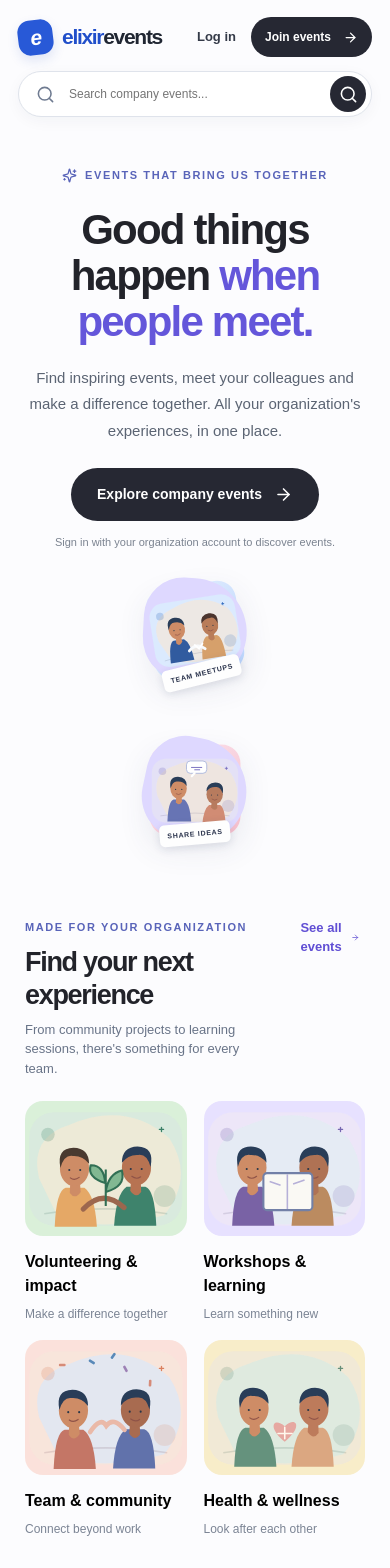
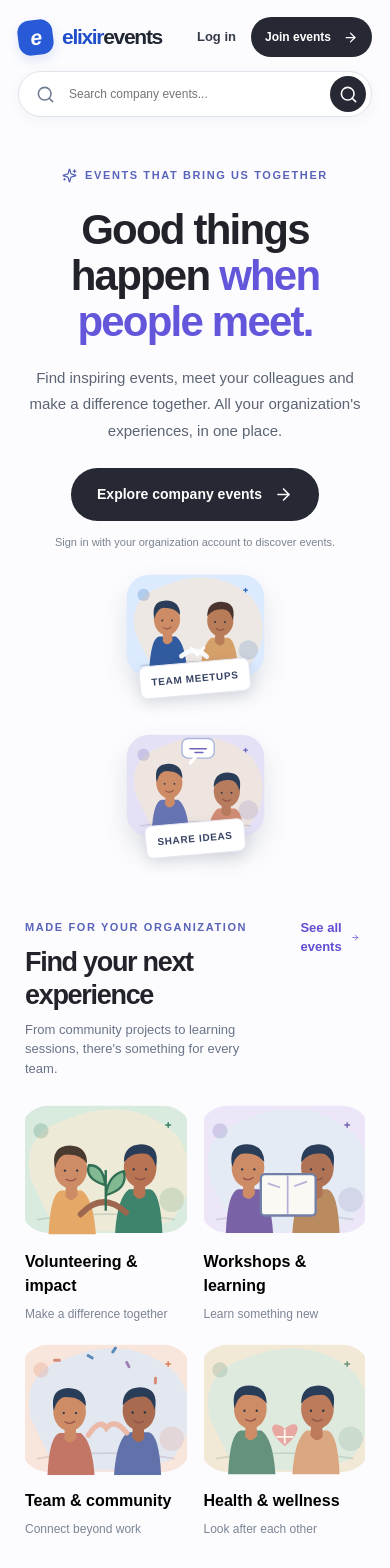
Before and after one commit to Ganatra-Ruchir/Corporate-Event-Management-Employee-Registration-Portal, a Next.js app: page / in a window 390 px wide. Shown: the top 1568 px of the page. Built offline with nearby package versions, Linux system fonts and the light colour scheme.

Commit message:
Apply unified visual language and responsive frames to original event illustrations

```diff
--- a/src/app/landing.css
+++ b/src/app/landing.css
@@ -64,3 +64,17 @@
 @media(max-width:1050px){.ep-shell .ed-meetup-bubble{width:95px;height:90px;font-size:51px}.ep-shell .ed-meetup-hero{grid-template-columns:95px minmax(260px,1fr) 95px}}
 @media(max-width:690px){.ep-shell .ed-meetup-hero{display:block;min-height:auto;padding:35px 0 24px}.ep-shell .ed-meetup-art{display:none}.ep-shell .ed-meetup-copy h1{font-size:39px;letter-spacing:-1.6px}.ep-shell .ed-meetup-copy p{font-size:13px}.ep-shell .ed-home-heading-refined{align-items:start;gap:14px;flex-wrap:wrap}}
 @media(prefers-reduced-motion:reduce){.ep-shell .ed-meetup-bubble{animation:none}.ep-shell .ed-meetup-cta{transition:none}.ep-shell .ed-meetup-cta:hover{transform:none}}
+
+/* Original illustrated scene system replaces platform-dependent emoji glyphs. */
+.landing-illustration{width:100%;height:100%;display:block;overflow:visible}
+.landing-float{background:transparent!important;box-shadow:none!important;overflow:visible;isolation:isolate;border-radius:0}
+.landing-float::before{display:none}
+.landing-float-one,.landing-float-two,.landing-float-three,.landing-float-four{width:207px;height:170px;transform:none!important}
+.landing-float .landing-illustration{filter:drop-shadow(0 13px 13px rgba(31,46,78,.12))}
+.landing-art-tag{bottom:-10px;z-index:1;background:#fff;color:#354263;font-size:10px;border:1px solid #e7e9f2;letter-spacing:.65px;box-shadow:0 5px 14px #2a385121}
+.landing-category-art{padding:0;overflow:hidden;background:transparent!important;border-radius:18px}
+.landing-category-art .landing-illustration{height:100%;width:100%;transition:transform .28s ease;transform:scale(1.055)}
+.landing-category-grid button:hover .landing-illustration{transform:scale(1.11)}
+@media(max-width:1000px){.landing-float-one,.landing-float-two,.landing-float-three,.landing-float-four{scale:.76}}
+@media(max-width:700px){.landing-float{width:145px!important;height:120px!important;scale:1!important}.landing-category-art .landing-illustration{transform:scale(1.12)}}
+@media(prefers-reduced-motion:reduce){.landing-category-art .landing-illustration{transition:none!important}}
```
